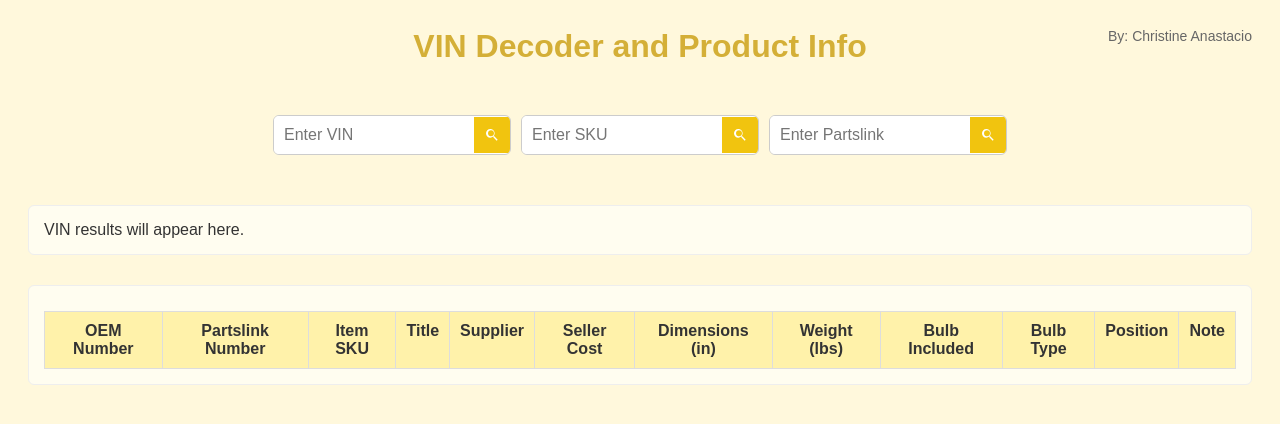
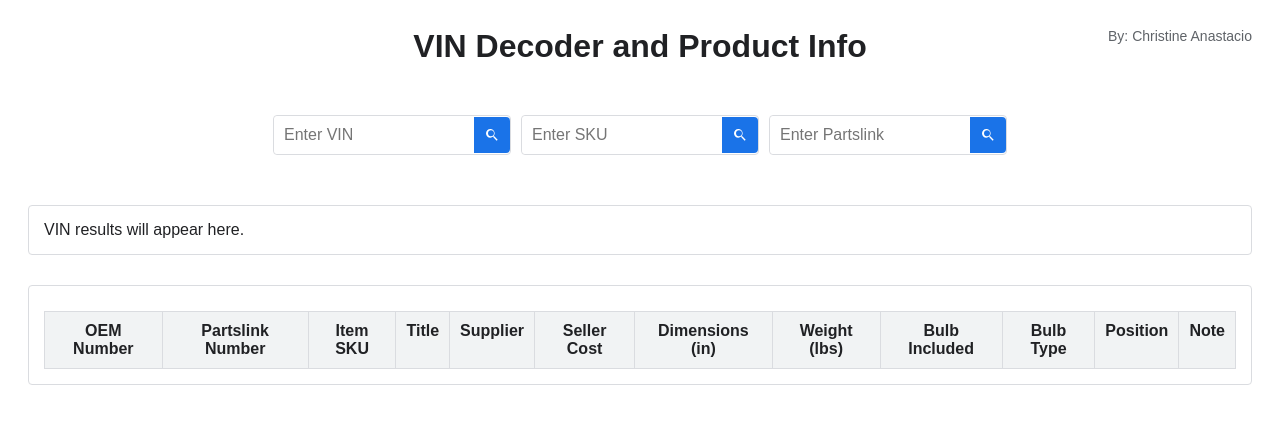
Before and after one commit to chmpzu/info, a plain HTML site: page index.html in a window 1280 px wide. Drawn offline with nearby package versions, Linux system fonts and the light colour scheme.

Commit message:
Update index.html

```diff
--- a/index.html
+++ b/index.html
@@ -8,25 +8,128 @@
   <script src="https://cdn.jsdelivr.net/npm/papaparse@5.4.1/papaparse.min.js"></script>
 
   <style>
-    body { position: relative; font-family: Arial, sans-serif; background-color: #fff8dc; color: #333; padding: 20px; }
-    h1 { color: #d4af37; text-align: center; margin: 0 0 10px; }
-    .author { position: absolute; top: 20px; right: 20px; font-size: 14px; color: #666; }
-    .search-container { display: flex; justify-content: center; gap: 10px; margin: 50px 0; flex-wrap: wrap; }
-    .search-group { display: flex; align-items: center; border: 1px solid #ccc; border-radius: 6px; overflow: hidden; background-color: #fff; }
-    .search-group input { border: none; padding: 10px; width: 180px; outline: none; font-size: 16px; }
-    .search-group button { background-color: #f1c40f; border: none; padding: 10px; cursor: pointer; display: flex; align-items: center; justify-content: center; }
-    .search-group button:hover { background-color: #d4af37; }
-    .search-group button svg { width: 16px; height: 16px; fill: #fff; }
-    .supplier-group { display: none; margin-top: 5px; }
-    .supplier-group select { border: 1px solid #ccc; border-radius: 6px; padding: 8px; width: 120px; font-size: 14px; }
-    .result-box { background-color: #fffdf0; border: 1px solid #eee; padding: 15px; margin-bottom: 30px; font-size: 16px; border-radius: 6px; }
-    .result-title { margin-bottom: 10px; font-weight: bold; }
-    table { width: 100%; border-collapse: collapse; margin-top: 10px; background-color: #fffef3; color: #333; }
-    th, td { border: 1px solid #ddd; padding: 10px; text-align: center; vertical-align: top; }
-    th { background-color: #fff2aa; font-weight: bold; }
-    td { background-color: #fff; }
-    details { text-align: left; }
-    details summary { cursor: pointer; font-weight: bold; }
+    :root {
+      --bg-color: #ffffff;
+      --text-color: #202124;
+      --button-bg: #1a73e8;
+      --button-hover: #1669c1;
+      --border-color: #dadce0;
+      --table-header-bg: #f1f3f4;
+    }
+    body {
+      position: relative;
+      font-family: Arial, sans-serif;
+      background-color: var(--bg-color);
+      color: var(--text-color);
+      padding: 20px;
+    }
+    h1 {
+      color: var(--text-color);
+      text-align: center;
+      margin: 0 0 10px;
+    }
+    .author {
+      position: absolute;
+      top: 20px;
+      right: 20px;
+      font-size: 14px;
+      color: #5f6368;
+    }
+    .search-container {
+      display: flex;
+      justify-content: center;
+      gap: 10px;
+      margin: 50px 0;
+      flex-wrap: wrap;
+    }
+    .search-group {
+      display: flex;
+      align-items: center;
+      border: 1px solid var(--border-color);
+      border-radius: 4px;
+      overflow: hidden;
+      background-color: var(--bg-color);
+    }
+    .search-group input {
+      border: none;
+      padding: 10px;
+      width: 180px;
+      outline: none;
+      font-size: 16px;
+      color: var(--text-color);
+      border-radius: 4px 0 0 4px; /* round left corners */
+    }
+    .search-group button {
+      background-color: var(--button-bg);
+      border: none;
+      padding: 10px;
+      cursor: pointer;
+      display: flex;
+      align-items: center;
+      justify-content: center;
+      border-radius: 0 4px 4px 0; /* round right corners */
+    }
+    .search-group button:hover {
+      background-color: var(--button-hover);
+    }
+    .search-group button svg {
+      width: 16px;
+      height: 16px;
+      fill: #ffffff;
+    }
+    .supplier-group {
+      display: none;
+      margin-top: 5px;
+    }
+    .supplier-group select {
+      border: 1px solid var(--border-color);
+      border-radius: 4px;
+      padding: 8px;
+      width: 120px;
+      font-size: 14px;
+      background-color: var(--bg-color);
+      color: var(--text-color);
+    }
+    .result-box {
+      background-color: var(--bg-color);
+      border: 1px solid var(--border-color);
+      padding: 15px;
+      margin-bottom: 30px;
+      font-size: 16px;
+      border-radius: 4px;
+    }
+    .result-title {
+      margin-bottom: 10px;
+      font-weight: bold;
+      color: var(--text-color);
+    }
+    table {
+      width: 100%;
+      border-collapse: collapse;
+      margin-top: 10px;
+      background-color: var(--bg-color);
+    }
+    th, td {
+      border: 1px solid var(--border-color);
+      padding: 10px;
+      text-align: center;
+      vertical-align: top;
+      color: var(--text-color);
+    }
+    th {
+      background-color: var(--table-header-bg);
+      font-weight: bold;
+    }
+    td {
+      background-color: var(--bg-color);
+    }
+    details {
+      text-align: left;
+    }
+    details summary {
+      cursor: pointer;
+      font-weight: bold;
+    }
   </style>
 </head>
 <body>
@@ -37,18 +140,24 @@
   <div class="search-container">
     <!-- VIN Search -->
     <div class="search-group">
-      <input type="text" id="vinInput" placeholder="Enter VIN" onkeydown="if(event.key==='Enter') searchByVIN()" />
+      <input type="text" id="vinInput" placeholder="Enter VIN"
+             onkeydown="if(event.key==='Enter') searchByVIN()" />
       <button onclick="searchByVIN()">
-        <svg viewBox="0 0 24 24"><path d="M15.5 14h-.79l-.28-.27A6.471 6.471 0 0 0 16 9.5 6.5 6.5 0 1 0 9.5 16a6.471 6.471 0 0 0 4.23-1.57l.27.28v.79l5 5L20.5 19l-5-5zm-6 0C8 14 6 12 6 9.5S8 5 10.5 5 15 7 15 9.5 13 14 10.5 14z"/></svg>
+        <svg viewBox="0 0 24 24">
+          <path d="M15.5 14h-.79l-.28-.27A6.471 6.471 0 0 0 16 9.5 6.5 6.5 0 1 0 9.5 16a6.471 6.471 0 0 0 4.23-1.57l.27.28v.79l5 5L20.5 19l-5-5zm-6 0C8 14 6 12 6 9.5S8 5 10.5 5 15 7 15 9.5 13 14 10.5 14z"/>
+        </svg>
       </button>
     </div>
 
     <!-- SKU Search -->
     <div class="search-group">
       <input type="text" id="skuInput" placeholder="Enter SKU"
-             oninput="toggleSupplier(this.value)" onkeydown="if(event.key==='Enter') searchParts('sku')" />
+             oninput="toggleSupplier(this.value)"
+             onkeydown="if(event.key==='Enter') searchParts('sku')" />
       <button onclick="searchParts('sku')">
-        <svg viewBox="0 0 24 24"><path d="M15.5 14h-.79l-.28-.27A6.471 6.471 0 0 0 16 9.5 6.5 6.5 0 1 0 9.5 16a6.471 6.471 0 0 0 4.23-1.57l.27.28v.79l5 5L20.5 19l-5-5zm-6 0C8 14 6 12 6 9.5S8 5 10.5 5 15 7 15 9.5 13 14 10.5 14z"/></svg>
+        <svg viewBox="0 0 24 24">
+          <path d="M15.5 14h-.79l-.28-.27A6.471 6.471 0 0 0 16 9.5 6.5 6.5 0 1 0 9.5 16a6.471 6.471 0 0 0 4.23-1.57l.27.28v.79l5 5L20.5 19l-5-5zm-6 0C8 14 6 12 6 9.5S8 5 10.5 5 15 7 15 9.5 13 14 10.5 14z"/>
+        </svg>
       </button>
     </div>
     <div class="supplier-group">
@@ -64,14 +173,20 @@
 
     <!-- Partslink Search -->
     <div class="search-group">
-      <input type="text" id="partslinkInput" placeholder="Enter Partslink" onkeydown="if(event.key==='Enter') searchParts('partslink')" />
+      <input type="text" id="partslinkInput" placeholder="Enter Partslink"
+             onkeydown="if(event.key==='Enter') searchParts('partslink')" />
       <button onclick="searchParts('partslink')">
-        <svg viewBox="0 0 24 24"><path d="M15.5 14h-.79l-.28-.27A6.471 6.471 0 0 0 16 9.5 6.5 6.5 0 1 0 9.5 16a6.471 6.471 0 0 0 4.23-1.57l.27.28v.79l5 5L20.5 19l-5-5zm-6 0C8 14 6 12 6 9.5S8 5 10.5 5 15 7 15 9.5 13 14 10.5 14z"/></svg>
+        <svg viewBox="0 0 24 24">
+          <path d="M15.5 14h-.79l-.28-.27A6.471 6.471 0 0 0 16 9.5 6.5 6.5 0 1 0 9.5 16a6.471 6.471 0 0 0 4.23-1.57l.27.28v.79l5 5L20.5 19l-5-5zm-6 0C8 14 6 12 6 9.5S8 5 10.5 5 15 7 15 9.5 13 14 10.5 14z"/>
+        </svg>
       </button>
     </div>
   </div>
 
-  <div class="result-box" id="vehicleResult">VIN results will appear here.</div>
+  <div class="result-box" id="vehicleResult">
+    VIN results will appear here.
+  </div>
+
   <div class="result-box">
     <div class="result-title" id="resultTitle"></div>
     <table id="partResult">
@@ -99,8 +214,12 @@
     function toggleSupplier(val) {
       const grp = document.querySelector('.supplier-group');
       const sel = document.getElementById('supplierSelect');
-      if (val.trim()) grp.style.display = 'block';
-      else { grp.style.display = 'none'; sel.value = ''; }
+      if (val.trim()) {
+        grp.style.display = 'block';
+      } else {
+        grp.style.display = 'none';
+        sel.value = '';
+      }
     }
 
     async function fetchCSVList() {
@@ -108,6 +227,7 @@
       if (!res.ok) throw new Error('Failed loading CSV manifest');
       return await res.json();
     }
+
     async function loadAllCSVs(files) {
       const all = [];
       for (const f of files) {
@@ -116,22 +236,11 @@
           if (!r.ok) throw new Error(`Failed loading ${f}`);
           const t = await r.text();
           all.push(...Papa.parse(t, { header: true, skipEmptyLines: true }).data);
-        } catch(e) {
+        } catch (e) {
           console.warn(`Skipping ${f}:`, e);
         }
       }
       return all;
-    }
-    async function loadCSV(file) {
-      try {
-        const r = await fetch(file);
-        if (!r.ok) throw new Error(`Failed loading ${file}`);
-        const t = await r.text();
-        return Papa.parse(t, { header: true, skipEmptyLines: true }).data;
-      } catch(e) {
-        console.error(e);
-        return [];
-      }
     }
 
     function getBulbIncludedValue(it) {
@@ -148,7 +257,9 @@
         `<tr><td colspan='12' style='text-align:center;'>Part results will appear here.</td></tr>`;
 
       try {
-        const r = await fetch(`https://vpic.nhtsa.dot.gov/api/vehicles/decodevinvaluesextended/${vin}?format=json`);
+        const r = await fetch(
+          `https://vpic.nhtsa.dot.gov/api/vehicles/decodevinvaluesextended/${vin}?format=json`
+        );
         const d = await r.json(), i = d.Results[0];
         document.getElementById('vehicleResult').innerHTML = `
 <b>VIN:</b> ${vin}<br>
@@ -157,79 +268,71 @@
 <b>Year:</b> ${i.ModelYear}<br>
 <b>Body:</b> ${i.BodyClass}<br>
 <b>Trim:</b> ${i.Trim}<br>
-<b>Engine:</b> ${i.EngineModel||'N/A'} (${i.EngineCylinders||'?'} Cyl)<br>
+<b>Engine:</b> ${i.EngineModel || 'N/A'} (${i.EngineCylinders || '?'} Cyl)<br>
 <b>Fuel Type:</b> ${i.FuelTypePrimary}<br>
 <b>Drive Type:</b> ${i.DriveType}<br>
-<b>GVWR:</b> ${i.GVWR||'N/A'}`;
-      } catch(e) {
-        document.getElementById('vehicleResult').textContent = 'Error decoding VIN.';
+<b>GVWR:</b> ${i.GVWR || 'N/A'}<br>`;
+      } catch (e) {
+        document.getElementById['vehicleResult'].textContent = 'Error decoding VIN.';
         console.error(e);
       }
     }
 
     async function searchParts(type) {
-      // Capture raw input for display
-      const rawVal = type==='sku'
+      const rawVal = type === 'sku'
         ? document.getElementById('skuInput').value.trim()
         : document.getElementById('partslinkInput').value.trim();
-      const val = rawVal.toLowerCase();
       if (!rawVal) return;
 
-      // Clear inputs
-      if (type==='sku') document.getElementById('skuInput').value = '';
-      if (type==='partslink') document.getElementById('partslinkInput').value = '';
+      const val = rawVal.toLowerCase();
+      if (type === 'sku') document.getElementById('skuInput').value = '';
+      if (type === 'partslink') document.getElementById('partslinkInput').value = '';
 
-      // Display search title with raw value
       document.getElementById('resultTitle').textContent = `Results for ${rawVal}`;
       document.getElementById('vehicleResult').innerHTML = 'VIN results will appear here.';
 
-      const tb = document.querySelector('#partResult tbody');
-      tb.innerHTML = `<tr><td colspan='12' style='text-align:center;'>Loading parts data...</td></tr>`;
+      const allFiles = await fetchCSVList();
+      const filesToLoad = type === 'sku'
+        ? allFiles.filter(f =>
+            f.split('/').pop().toUpperCase().startsWith(
+              document.getElementById('supplierSelect').value.toUpperCase()
+            )
+          )
+        : allFiles;
 
-      let data = [];
-      if (type==='sku') {
-        const sup = document.getElementById('supplierSelect').value;
-        if (!sup) { alert('Please select a supplier.'); return; }
-        const allFiles = await fetchCSVList();
-        const supplierFiles = allFiles.filter(f => {
-          const fileName = f.split('/').pop();
-          return fileName.toUpperCase().startsWith(sup.toUpperCase());
-        });
-        data = await loadAllCSVs(supplierFiles);
-      } else {
-        const fs = await fetchCSVList();
-        data = await loadAllCSVs(fs);
-      }
+      const data = await loadAllCSVs(filesToLoad);
 
       let results = data.filter(it =>
-        (type==='sku' && it['Item SKU']?.toLowerCase()===val) ||
-        (type==='partslink' && it['Partslink Number']?.split(',').map(s=>s.trim().toLowerCase()).includes(val))
+        (type === 'sku' && it['Item SKU']?.toLowerCase() === val) ||
+        (type === 'partslink' && it['Partslink Number']
+           ?.split(',').map(s => s.trim().toLowerCase()).includes(val))
       );
-      if (type==='sku' && results.length>1) results = [results[0]];
+      if (type === 'sku' && results.length > 1) results = [results[0]];
 
+      const tb = document.querySelector('#partResult tbody');
       tb.innerHTML = '';
-      if (results.length===0) {
-        tb.innerHTML = `<tr><td colspan="12" style="text-align:center;">No results found.</td></tr>`;
+      if (results.length === 0) {
+        tb.innerHTML = `<tr><td colspan=\"12\" style=\"text-align:center;\">No results found.</td></tr>`;
         return;
       }
 
       results.forEach(it => {
-        const dims = `${it.Length||0} x ${it.Width||0} x ${it.Height||0}`;
-        const note = it.Note||'';
-        const weight = it.Weight||'';
+        const dims = `${it.Length || 0} x ${it.Width || 0} x ${it.Height || 0}`;
+        const note = it.Note || '';
+        const weight = it.Weight || '';
         const row = document.createElement('tr');
         row.innerHTML = `
-          <td>${it['OEM Number']||''}</td>
-          <td>${it['Partslink Number']||''}</td>
-          <td>${it['Item SKU']||''}</td>
-          <td>${it.Title||''}</td>
-          <td>${it.Supplier||''}</td>
-          <td>${it['Seller Cost']||''}</td>
+          <td>${it['OEM Number'] || ''}</td>
+          <td>${it['Partslink Number'] || ''}</td>
+          <td>${it['Item SKU'] || ''}</td>
+          <td>${it.Title || ''}</td>
+          <td>${it.Supplier || ''}</td>
+          <td>${it['Seller Cost'] || ''}</td>
           <td>${dims}</td>
           <td>${weight}</td>
           <td>${getBulbIncludedValue(it)}</td>
-          <td>${it['Bulb Type']||''}</td>
-          <td>${it.Position||''}</td>
+          <td>${it['Bulb Type'] || ''}</td>
+          <td>${it.Position || ''}</td>
           <td><details><summary>View Note</summary>${note}</details></td>
         `;
         tb.appendChild(row);
```
